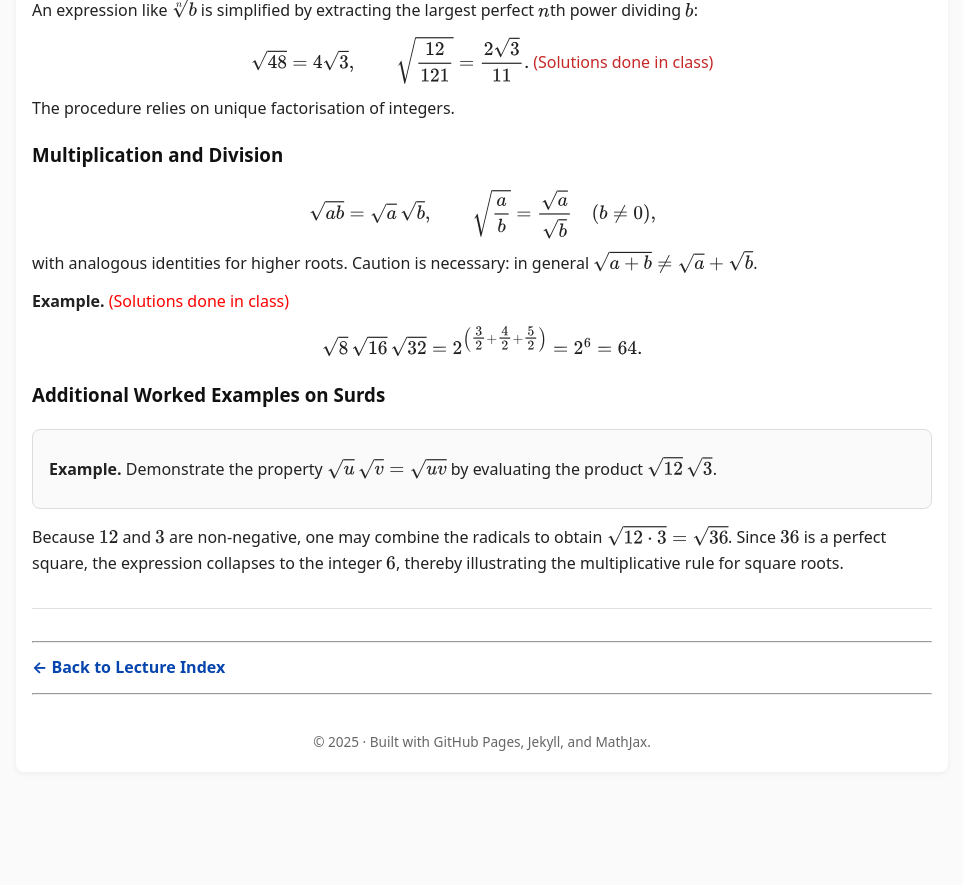
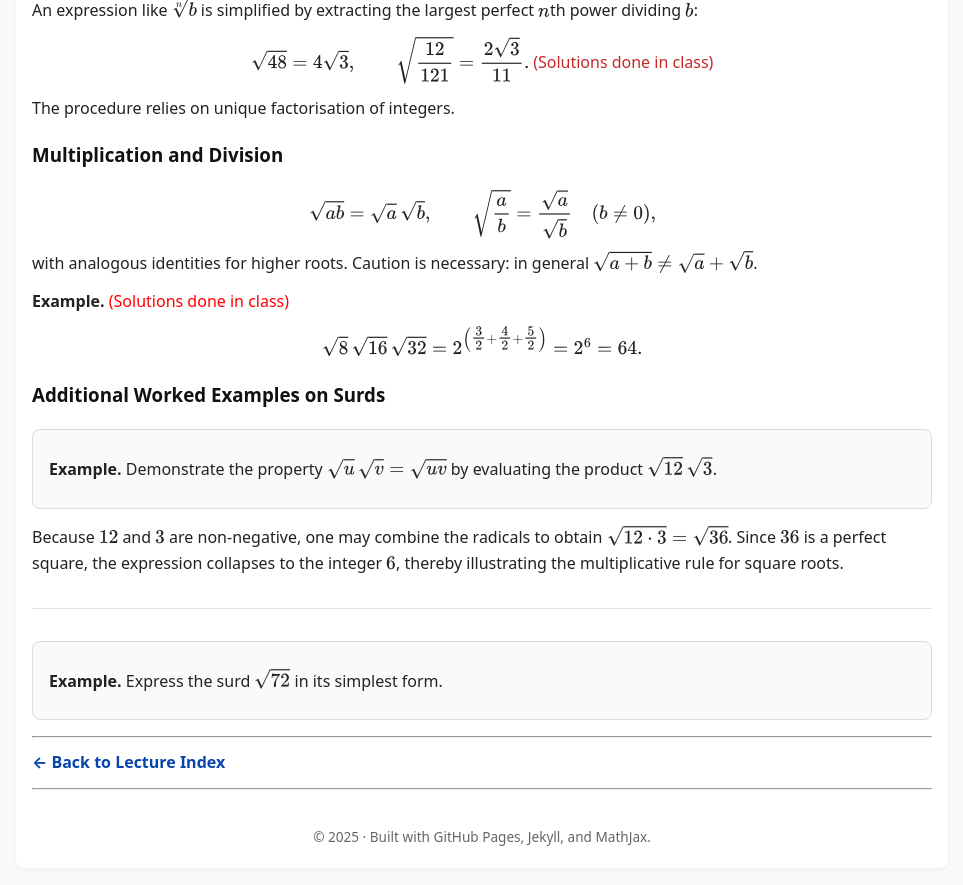
Before and after one commit to SaleemKamaludin/SaleemKamaludin.github.io, a Jekyll site: the page built from courses/math-1115/lecture-notes/lecture3.md, in a window 1280 px wide and 900 px high, scrolled down 3739 px. Shown: the top 885 px of the window, without its empty margins (158-1121 px from the left). Built offline with Jekyll 4.4.1, drawn with Linux system fonts in a browser that asks for light colours; before the commit the page ends 4543 px from its top, so only the background shows below that.

Commit message:
Update lecture3.md

```diff
--- a/courses/math-1115/lecture-notes/lecture3.md
+++ b/courses/math-1115/lecture-notes/lecture3.md
@@ -564,6 +564,34 @@ To ensure consistency, these operations must be performed in a **specific order*
 <hr style="margin:2rem 0; border:none; border-top:1px solid #e0e0e0;">
 
 
+
+
+
+
+
+
+
+<div class="example" style="border:1px solid #ddd; border-radius:8px; padding:0.85rem 1rem; margin:1rem 0; background:#fafafa;">
+  <p><strong>Example.</strong> Express the surd \( \sqrt{72} \) in its simplest form.</p>
+</div>
+
+
+
+
+
+
+
+
+
+
+
+
+
+
+
+
+
+
 ---
 
 **[← Back to Lecture Index](/courses/math-1115/lecture-notes/)**
```
